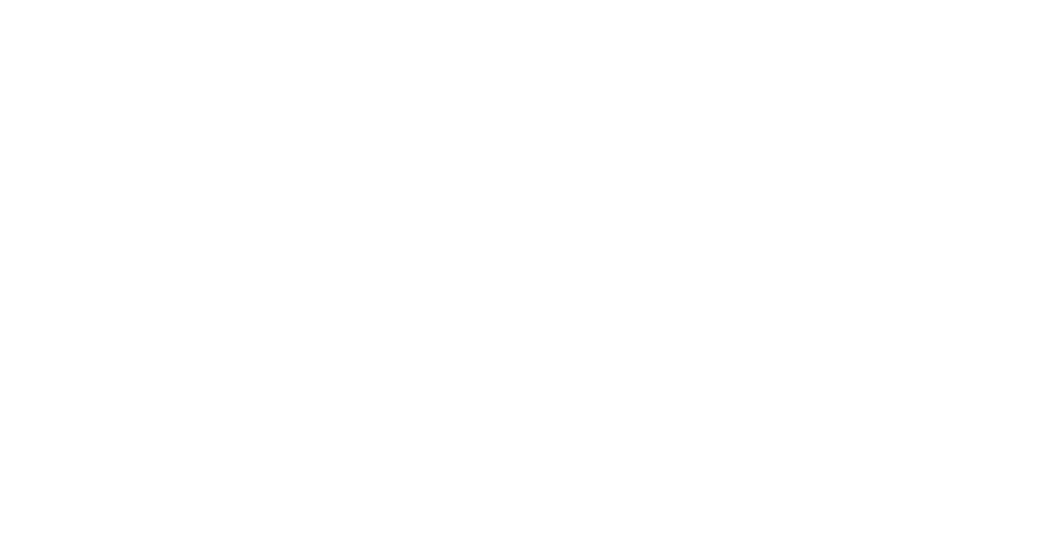
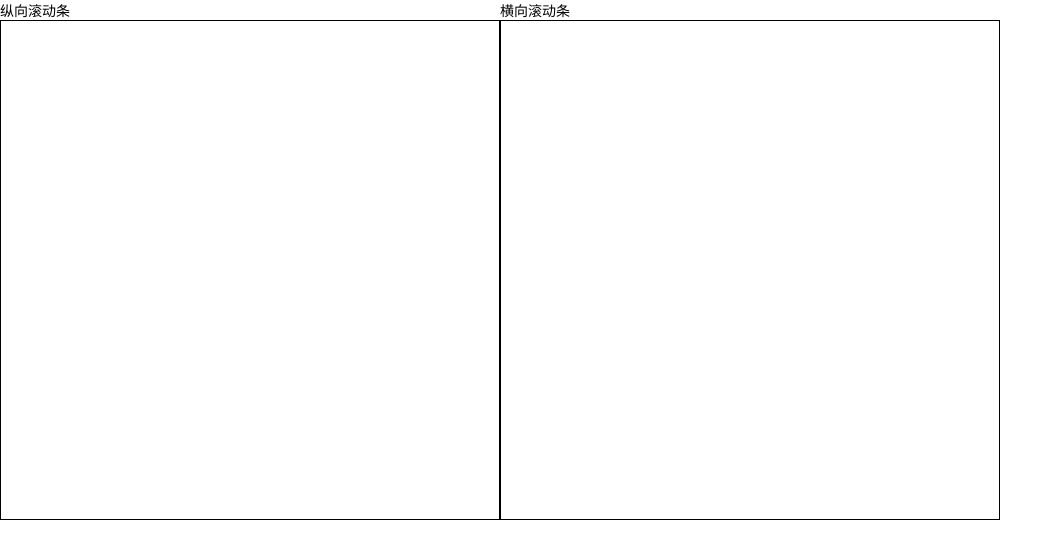
Before and after one commit to hanyongshan/vue-tool, a Vue app: page /scrollbar in a window 1280 px wide. Shown: the top 558 px of the page, without its empty margins (0-1063 px from the left). Built offline with nearby package versions, Linux system fonts and the light colour scheme.

Commit message:
滚动条组件

```diff
--- a/package/components/scrollbar/MsScrollbarX.vue
+++ b/package/components/scrollbar/MsScrollbarX.vue
@@ -5,7 +5,7 @@
     </el-scrollbar>
   </div>
 </template>
-
+/* 横向滚动条默认100%父节点宽高，slot里面的内容高度可以100%，也可以自定义，不出纵向滚动条 */
 <script>
 export default {
   name: 'MsScrollbarX',
@@ -19,23 +19,29 @@
 };
 </script>
 
-<style lang="less" scoped></style>
-
-<style lang="less">
+<style lang="less" scoped>
 .ms-scrollbar-x {
   width: 100%;
-  .ms-scrollbar-box-x {
+  height: 100%;
+  /deep/ .ms-scrollbar-box-x {
     width: 100%;
+    height: 100%;
     white-space: nowrap;
 
     .el-scrollbar__wrap {
+      width: 100%;
+      height: 100%;
       margin-right: 0;
-      overflow: scroll;
+      overflow: hidden;
+
+      .el-scrollbar__view {
+        height: 100%;
+      }
     }
-
     .el-scrollbar__bar.is-horizontal {
       height: 8px;
       pointer-events: none;
+      bottom: 1px;
     }
 
     .el-scrollbar__bar.is-vertical {
--- a/package/components/scrollbar/MsScrollbarY.vue
+++ b/package/components/scrollbar/MsScrollbarY.vue
@@ -39,6 +39,7 @@
         }
       });
     },
+    // 获取滚动距离
     getTop() {
       return this.top;
     },
@@ -49,8 +50,7 @@
 <style lang="less" scoped>
 .ms-scrollbar-y {
   height: 100%;
-
-  .ms-scrollbar-box-y {
+  /deep/ .ms-scrollbar-box-y {
     height: 100%;
     .el-scrollbar__wrap {
       height: 100%;
@@ -62,6 +62,7 @@
       z-index: 99;
       width: 8px;
       pointer-events: none;
+      right: 1px;
     }
     .el-scrollbar__bar.is-horizontal {
       display: none;
--- a/src/router/Index.js
+++ b/src/router/Index.js
@@ -11,6 +11,7 @@
 const InputIndex = () => import('@/views/assembly/Input.vue');
 const SelectIndex = () => import('@/views/assembly/Select.vue');
 const DragIndex = () => import('@/views/assembly/Drag.vue');
+const ScrollbarIndex = () => import('@/views/assembly/Scrollbar.vue');
 
 // 3. 定义路由规则
 const routes = [
@@ -44,6 +45,11 @@
     name: 'DragIndex',
     component: DragIndex,
   },
+  {
+    path: '/scrollbar',
+    name: 'ScrollbarIndex',
+    component: ScrollbarIndex,
+  },
 ];
 
 // 4. 创建路由实例
--- a/src/views/Home.vue
+++ b/src/views/Home.vue
@@ -5,6 +5,7 @@
     <div @click="go('/input')">输入框/单选/多选/下拉选</div>
     <div @click="go('/select')">下拉组件</div>
     <div @click="go('/drag')">区域可拖动组件</div>
+    <div @click="go('/scrollbar')">滚动条组件</div>
   </div>
 </template>
 
--- /dev/null
+++ b/src/views/assembly/Scrollbar.vue
@@ -0,0 +1,55 @@
+<template>
+  <div style="display: flex">
+    <div>
+      <div>纵向滚动条</div>
+      <div class="box">
+        <ms-scrollbar-y>
+          <div class="box-c"></div>
+        </ms-scrollbar-y>
+      </div>
+    </div>
+
+    <div>
+      <div>横向滚动条</div>
+      <div class="box1">
+        <ms-scrollbar-x>
+          <div class="box1-c"></div>
+        </ms-scrollbar-x>
+      </div>
+    </div>
+  </div>
+</template>
+
+<script>
+export default {
+  name: 'ScrollbarIndex',
+  components: {},
+  data() {
+    return {};
+  },
+};
+</script>
+
+<style lang="less" scoped>
+.box {
+  width: 500px;
+  height: 500px;
+  border: 1px solid #000;
+  box-sizing: border-box;
+  &-c {
+    width: 100%;
+    height: 800px;
+  }
+}
+.box1 {
+  width: 500px;
+  height: 500px;
+  border: 1px solid #000;
+  box-sizing: border-box;
+
+  &-c {
+    width: 800px;
+    height: 100%;
+  }
+}
+</style>
```
